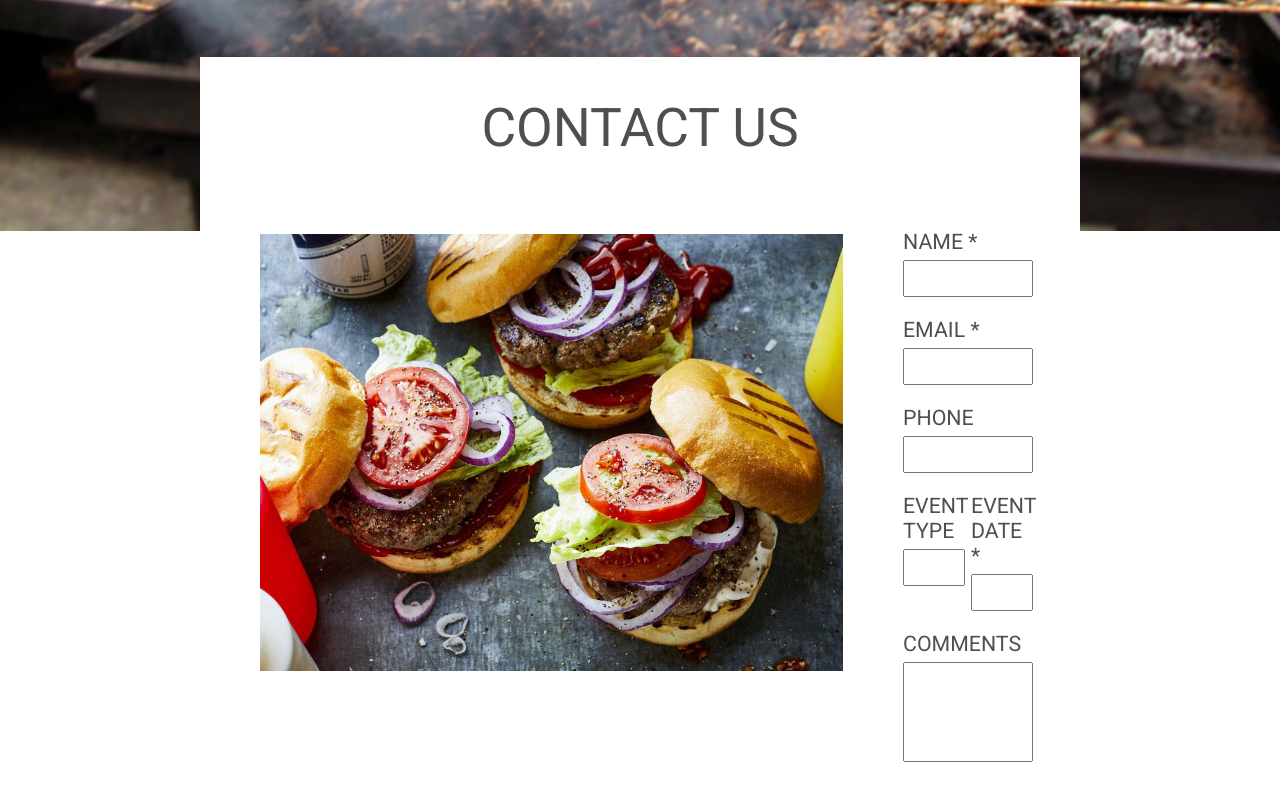
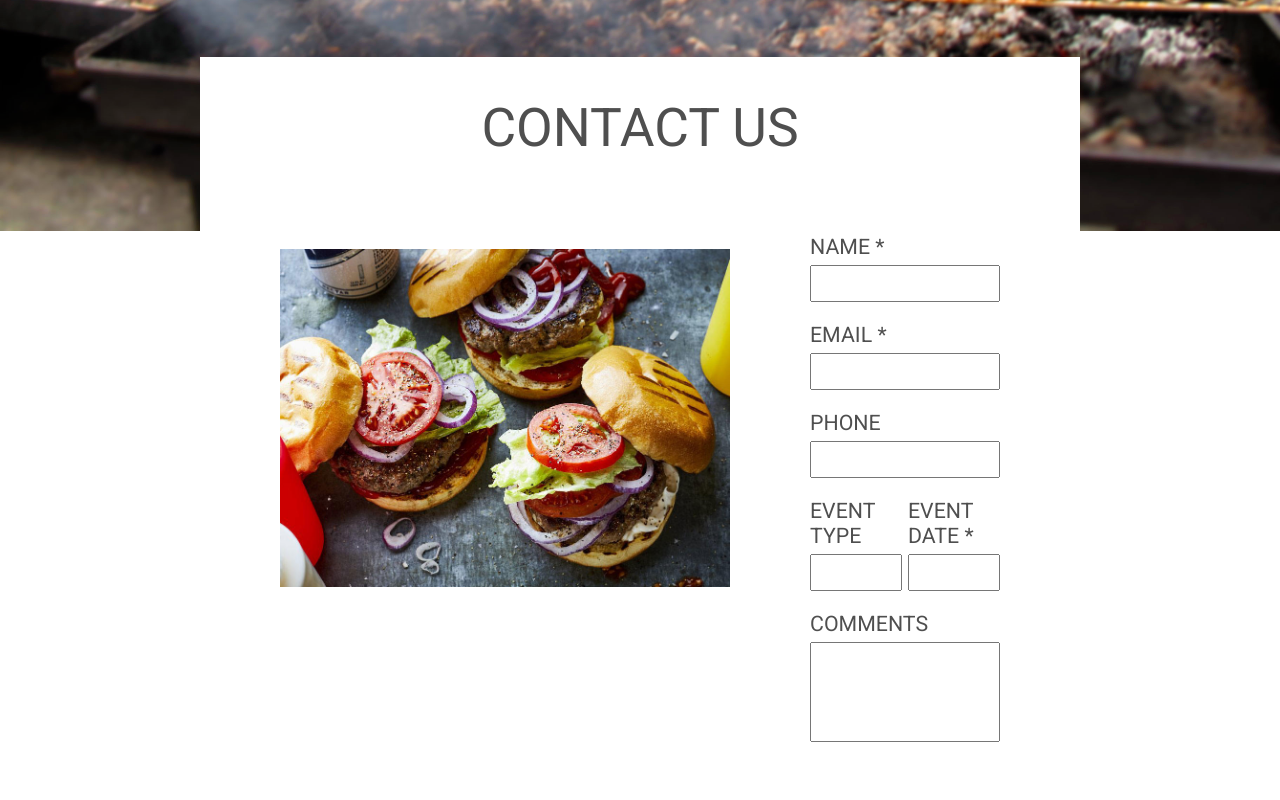
Before and after one commit to kylerkinnear1/FiraCatering, a Vue app: page /#/contact in a window 1280 px wide. Shown: the part 729-1529 px from the top of the page. Built offline with nearby package versions, Linux system fonts and the light colour scheme.

Commit message:
Made contact form a component and cleaned up the positioning as part of the that effort. Also, added an npm start command.

```diff
--- a/package.json
+++ b/package.json
@@ -3,6 +3,7 @@
   "version": "0.1.0",
   "private": true,
   "scripts": {
+    "start": "vue-cli-service serve",
     "serve": "vue-cli-service serve",
     "build": "vue-cli-service build",
     "lint": "vue-cli-service lint"
--- /dev/null
+++ b/src/components/ContactForm.vue
@@ -0,0 +1,86 @@
+<template>
+  <form>
+    <div>
+      <label for="customer-name">Name *</label>
+      <input type="text" id="customer-name" />
+    </div>
+    <div>
+      <label for="customer-email">Email *</label>
+      <input type="text" id="customer-email" />
+    </div>
+    <div>
+      <label for="customer-phone">Phone</label>
+      <input type="text" id="customer-phone" />
+    </div>
+    <div class="share-line">
+      <div class="share-line-item">
+        <label for="event-type">Event Type</label>
+        <input type="text" id="event-type" />
+      </div>
+      <div class="share-line-item">
+        <label for="event-date">Event Date *</label>
+        <input type="text" id="event-date" />
+      </div>
+    </div>
+    <div>
+      <label for="comments">Comments</label>
+      <textarea type="text" id="comments" />
+    </div>
+  </form>
+</template>
+
+<script>
+export default {
+  name: "contact-form"
+};
+</script>
+
+<style>
+form div {
+  width: 100%;
+  margin-bottom: 20px;
+}
+
+label {
+  font-family: "Roboto";
+  font-weight: lighter;
+  text-transform: uppercase;
+  display: block;
+  margin-bottom: 6px;
+  font-size: 16pt;
+  text-align: left;
+}
+
+div input,
+div textarea {
+  font-family: "Roboto";
+  font-weight: lighter;
+  font-size: 16pt;
+  padding: 4px;
+  width: 100%;
+  box-sizing: border-box;
+}
+
+div textarea {
+  resize: none;
+}
+
+.share-line {
+  display: flex;
+  justify-content: space-between;
+}
+
+.share-line-item {
+  position: relative;
+  margin: 0px;
+  width: calc(50% - 3px);
+}
+
+.share-line-item input {
+  position: relative;
+}
+
+#comments {
+  height: 100px;
+}
+</style>
--- a/src/views/ContactPage.vue
+++ b/src/views/ContactPage.vue
@@ -1,45 +1,27 @@
 <template>
   <div class="container">
-    <div class="contact-card">
+    <div class="contact-card-container">
       <h1>Contact Us</h1>
-      <div class="contact-card-container">
-        <img src="@/assets/images/contact-us-highlight.jpg" />
-        <form>
-          <div>
-            <label for="customer-name">Name *</label>
-            <input type="text" id="customer-name" />
-          </div>
-          <div>
-            <label for="customer-email">Email *</label>
-            <input type="text" id="customer-email" />
-          </div>
-          <div>
-            <label for="customer-phone">Phone</label>
-            <input type="text" id="customer-phone" />
-          </div>
-          <div class="share-line">
-            <div class="share-line-item">
-              <label for="event-type">Event Type</label>
-              <input type="text" id="event-type" />
-            </div>
-            <div class="share-line-item">
-              <label for="event-date">Event Date *</label>
-              <input type="text" id="event-date" />
-            </div>
-          </div>
-          <div>
-            <label for="comments">Comments</label>
-            <textarea type="text" id="comments" />
-          </div>
-        </form>
+      <div class="contact-card">
+        <div class="image-container">
+          <img src="@/assets/images/contact-us-highlight.jpg" />
+        </div>
+        <div class="form-container">
+          <contact-form />
+        </div>
       </div>
     </div>
   </div>
 </template>
 
 <script>
+import ContactForm from "@/components/ContactForm.vue";
+
 export default {
-  name: "contact-page"
+  name: "contact-page",
+  components: {
+    ContactForm
+  }
 };
 </script>
 
@@ -52,13 +34,23 @@ export default {
   padding: 750px 200px 20px 200px;
 }
 
-.contact-card {
+.contact-card-container {
   background: white;
   text-align: center;
 }
 
-.contact-card-container {
+.contact-card {
   display: flex;
+}
+
+.image-container {
+  flex: 5;
+  margin: 15px 0px 0px 80px;
+}
+
+.form-container {
+  flex: 6;
+  margin: 0px 80px 0px 80px;
 }
 
 h1 {
@@ -70,62 +62,8 @@ h1 {
 }
 
 img {
-  width: 583px;
-  height: 437px;
-  margin-left: 60px;
-  margin-bottom: 100px;
-}
-
-form {
   width: 100%;
-  margin: -5px 60px 0px 60px;
-}
-
-form div {
-  width: 100%;
-  margin-bottom: 20px;
-}
-
-label {
-  font-family: "Roboto";
-  font-weight: lighter;
-  text-transform: uppercase;
-  display: block;
-  margin-bottom: 6px;
-  font-size: 16pt;
-  text-align: left;
-}
-
-div input,
-div textarea {
-  font-family: "Roboto";
-  font-weight: lighter;
-  font-size: 16pt;
-  padding: 4px;
-  width: 100%;
-  box-sizing: border-box;
-}
-
-div textarea {
-  resize: none;
-}
-
-.share-line {
-  display: flex;
-  justify-content: space-between;
-}
-
-.share-line-item {
-  position: relative;
-  margin: 0px;
-  width: calc(50% - 3px);
-}
-
-.share-line-item input {
-  position: relative;
-}
-
-#comments {
-  height: 100px;
+  height: auto;
+  min-width: 450px;
 }
 </style>
```
